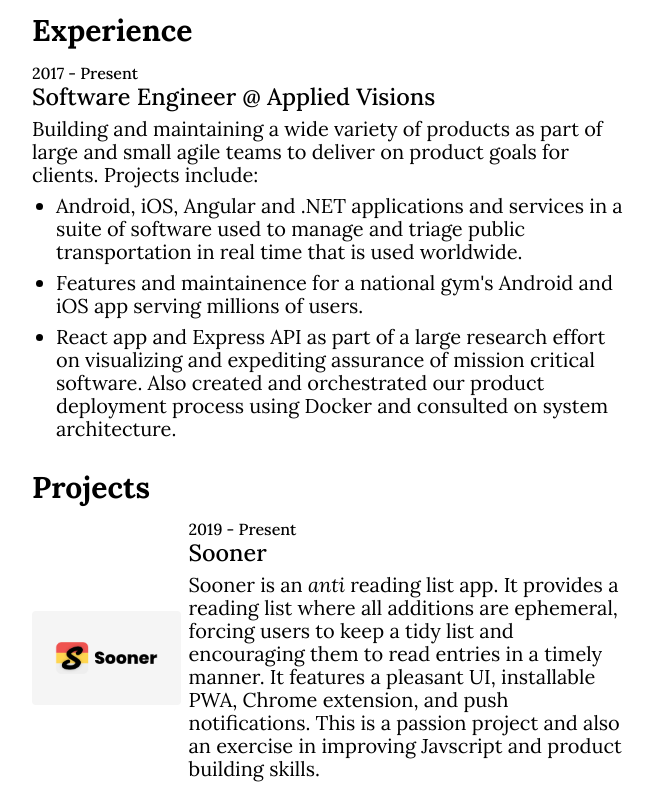
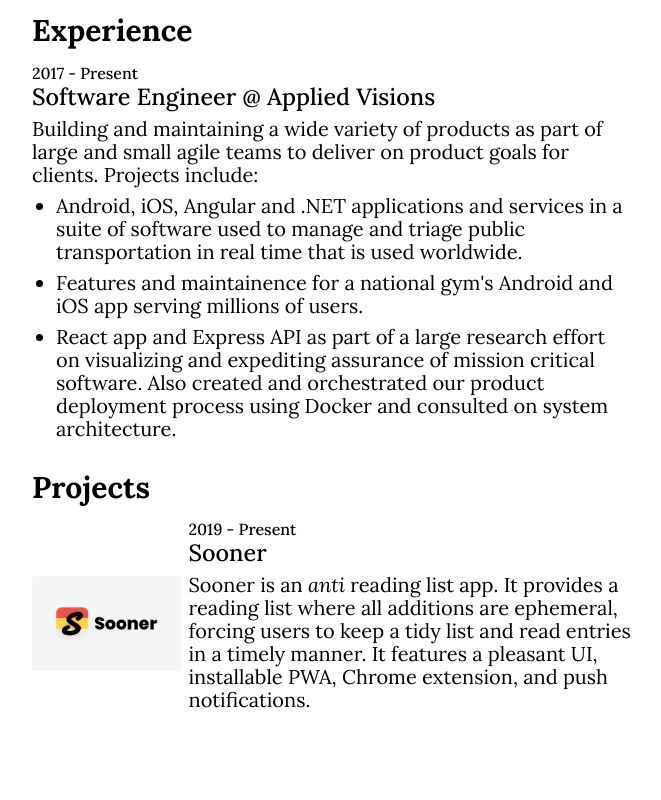
Before and after one commit to arosiclair/portfolio, a Gatsby site: page / in a window 1280 px wide. Shown: the part 1079-1879 px from the top of the page, without its empty margins (207-868 px from the left). After the commit the page ends 1810 px from the top, so only its background shows below. Built offline with nearby package versions, Linux system fonts and the light colour scheme; Gatsby itself is replaced by a stand-in of ours.

Commit message:
remove superfluous text on Sooner

```diff
--- a/src/components/projects.js
+++ b/src/components/projects.js
@@ -42,10 +42,8 @@ const ProjectsSection = () => (
         <p>
           Sooner is an <i>anti</i> reading list app. It provides a reading list
           where all additions are ephemeral, forcing users to keep a tidy list
-          and encouraging them to read entries in a timely manner. It features a
-          pleasant UI, installable PWA, Chrome extension, and push
-          notifications. This is a passion project and also an exercise in
-          improving Javscript and product building skills.
+          and read entries in a timely manner. It features a pleasant UI,
+          installable PWA, Chrome extension, and push notifications.
         </p>
       </ProjectDetails>
     </Project>
```
